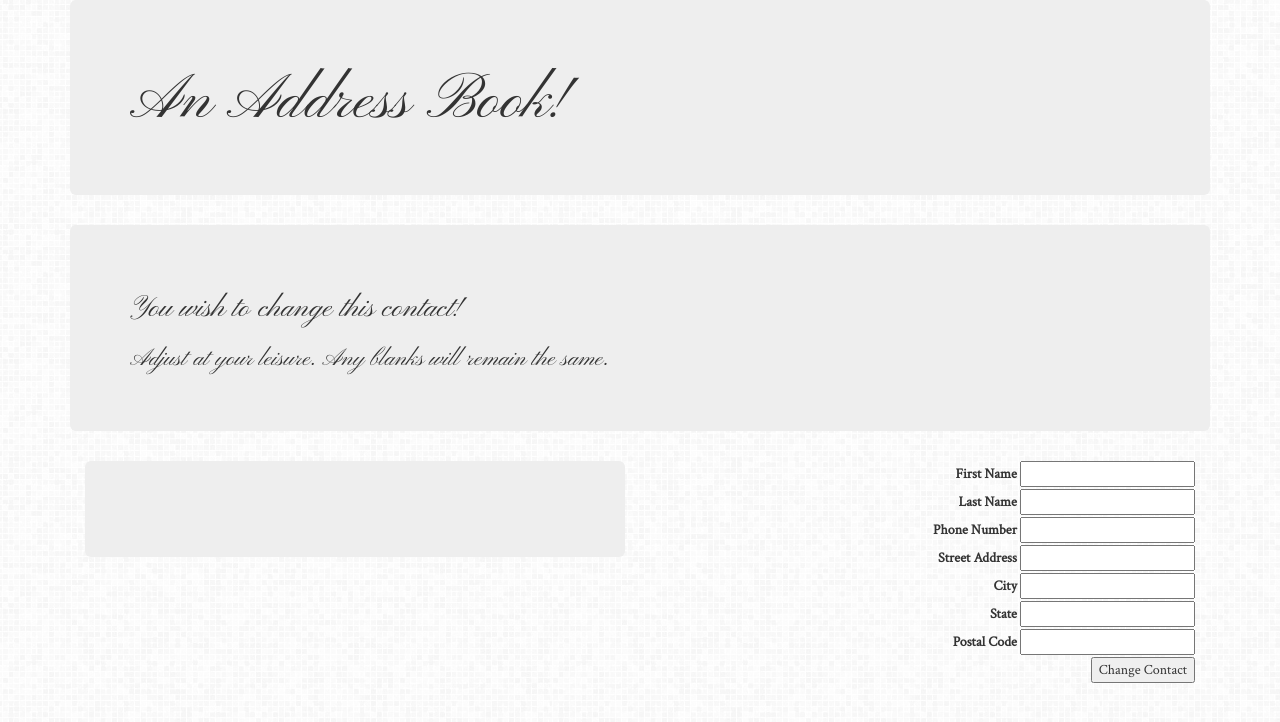
After one commit to ccbpeden/address-book, a PHP site: template views/change.html.twig in a window 1280 px wide. The commit adds this page. Shown: the top 722 px of the page. Run offline with PHP 8.4, Linux system fonts and the light colour scheme; the template is opened without the code that fills it, so the values that code supplies are empty; some libraries are stand-ins or nearby versions.

Commit message:
add functionality to change contact button

```diff
--- /dev/null
+++ b/views/change.html.twig
@@ -0,0 +1,62 @@
+<!DOCTYPE html>
+<html>
+    <head>
+        <link rel="stylesheet" href="https://maxcdn.bootstrapcdn.com/bootstrap/3.3.7/css/bootstrap.min.css" integrity="sha384-BVYiiSIFeK1dGmJRAkycuHAHRg32OmUcww7on3RYdg4Va+PmSTsz/K68vbdEjh4u" crossorigin="anonymous">
+
+        <link href="https://fonts.googleapis.com/css?family=Crimson+Text|Pinyon+Script" rel="stylesheet">
+
+        <link rel="stylesheet" href="css/styles.css" type="text/css" rel="stylesheet">
+
+        <title>Address Book</title>
+    </head>
+    <body>
+        <div class='container'>
+            <div class="jumbotron">
+                <h1 class='fancyfont'>An Address Book!</h1>
+            </div>
+            <div class='jumbotron'>
+                <h2 class='fancyfont'>You wish to change this contact!</h2>
+                <h3 class='fancyfont'>Adjust at your leisure. Any blanks will remain the same.</h3>
+            </div>
+            <div class='col-md-6'>
+                <div class=jumbotron>
+                    {% for contact in contacts %}
+                        <ul class='typescript'>
+                            <li>Contact: {{ contact.getContactFirstName }} {{ contact.getContactLastName}}</li>
+                            <ul>
+                                <li>Phone Number: {{ contact.getContactPhone }}</li>
+                                <li>Address: {{ contact.getContactStreet}}
+                                              <br>
+                                              {{ contact.getContactCity }},                                          {{ contact.getContactState}} {{ contact.getContactZipcode}}
+                                </li>
+                            </ul>
+                        </ul>
+                    {% endfor %}
+                </div>
+            </div>
+            <div class='col-md-6 textalign typescript'>
+            <form action='/changeDetails' method='post'>
+                <label for='contact_first_name'>First Name</label>
+                <input type='text' name='contact_first_name' id='contact_first_name'>
+                <br>
+                <label for='contact_last_name'>Last Name</label>
+                <input type='text' name='contact_last_name' id='contact_last_name'>
+                <br>
+                <label for='contact_phone'>Phone Number</label>
+                <input type='text' name='contact_phone' id='contact_phone'>
+                <br>
+                <label for='contact_street'>Street Address</label>
+                <input type='text' name='contact_street' id='contact_street'>
+                <br>
+                <label for='contact_city'>City</label>
+                <input type='text' name='contact_city' id='contact_city'>
+                <br>
+                <label for='contact_state'>State</label>
+                <input type='text' name='contact_state' id='contact_state'>
+                <br>
+                <label for='contact_zipcode'>Postal Code</label>
+                <input type='text' name='contact_zipcode' id='contact_zipcode'>
+                <br>
+                <button type='submit'>Change Contact</button>
+                <br>
+            </div>
```
Also changed, not shown: app/app.php (+29 -0 lines).
